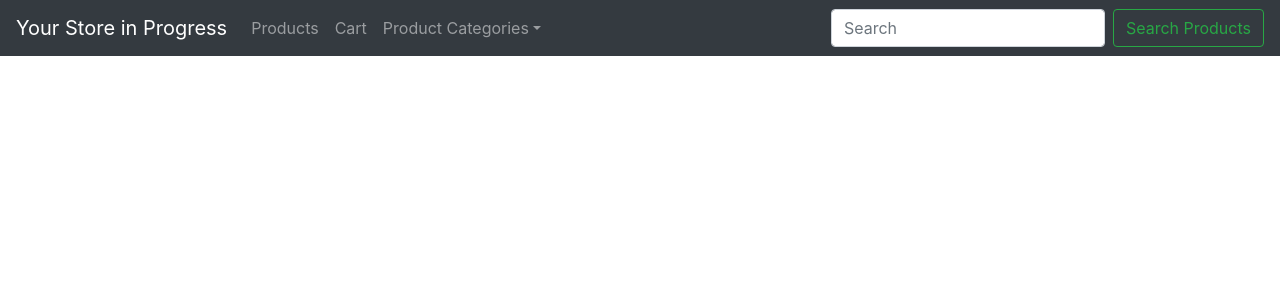
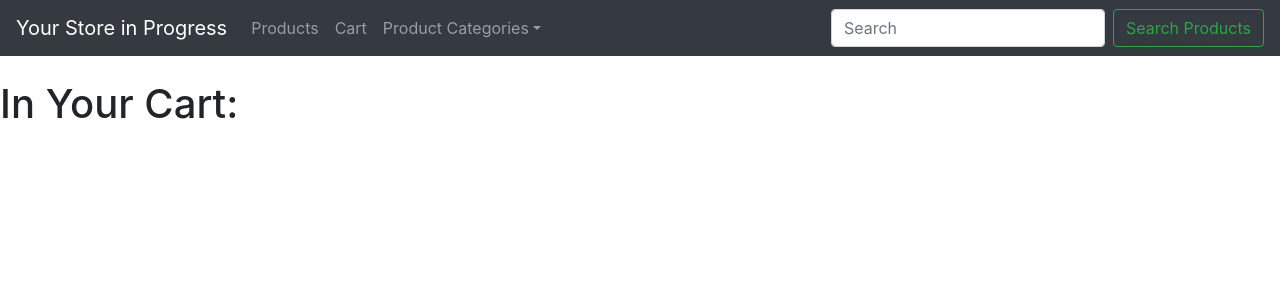
Before and after one commit to KaemonIsland/your-store-in-progress, a React (Create React App) app: page /cart in a window 1280 px wide. Shown: the top 300 px of the page. Built offline with nearby package versions, Linux system fonts and the light colour scheme.

Commit message:
Lazy loading cart and seperated link for the Cart link

```diff
--- a/src/App.js
+++ b/src/App.js
@@ -1,23 +1,23 @@
-import React, { Suspense, lazy } from 'react';
+import React, { Suspense, lazy } from 'react'
 import NavBar from './components/layout/NavBar'
 import { connect } from 'react-redux'
 import { Route, Switch } from 'react-router-dom'
-import Cart from './components/cart/cart';
+
 const Home = lazy(() =>  import('./components/pages/Home'))
 const Products = lazy(() => import('./components/products/Products'))
-
+const Cart = lazy(() => import('./components/cart/cart'))
 
 function App() {
   return (
     <div className="App">
       <NavBar />
-      <Switch>
-        <Suspense fallback={<h1>Loading...</h1>} >
+      <Suspense fallback={<h1>Loading...</h1>} >
+        <Switch>
           <Route exact path='/' component={Home} />
           <Route exact path='/products' component={Products} />
-        </Suspense>
-      </Switch>
-      <Cart />
+          <Route exact path="/cart" component={Cart} />
+        </Switch>
+      </Suspense>
     </div>
   );
 }
--- a/src/components/cart/cart.js
+++ b/src/components/cart/cart.js
@@ -1,11 +1,24 @@
 import React from 'react'
 import { connect } from 'react-redux'
+import styled from 'styled-components'
+
+const CartContainer = styled.div`
+    margin-top: 5rem;
+`
 
 const Cart = ({cart, dispatch}) => {
 
-    console.log(cart)
     return (
-        <h1>Cart:</h1>
+        <CartContainer>
+            <h1>In Your Cart:</h1>
+            {
+                cart.map(product => {
+                    return (
+                        <div>{product.name}</div>
+                    )
+                })
+            }
+        </CartContainer>
     )
 }
 
```
